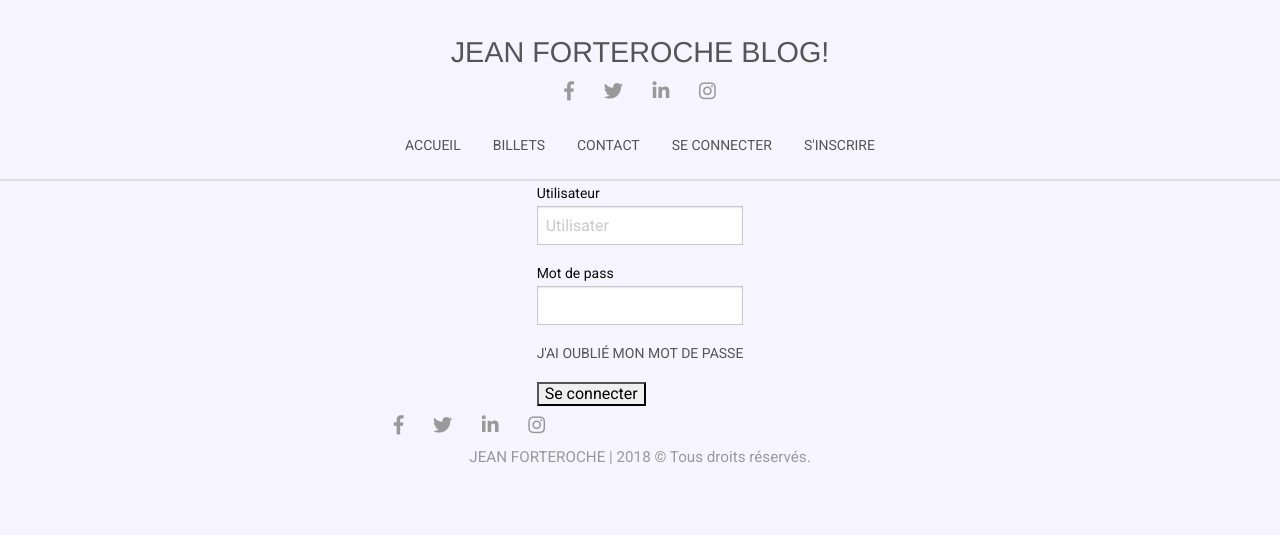
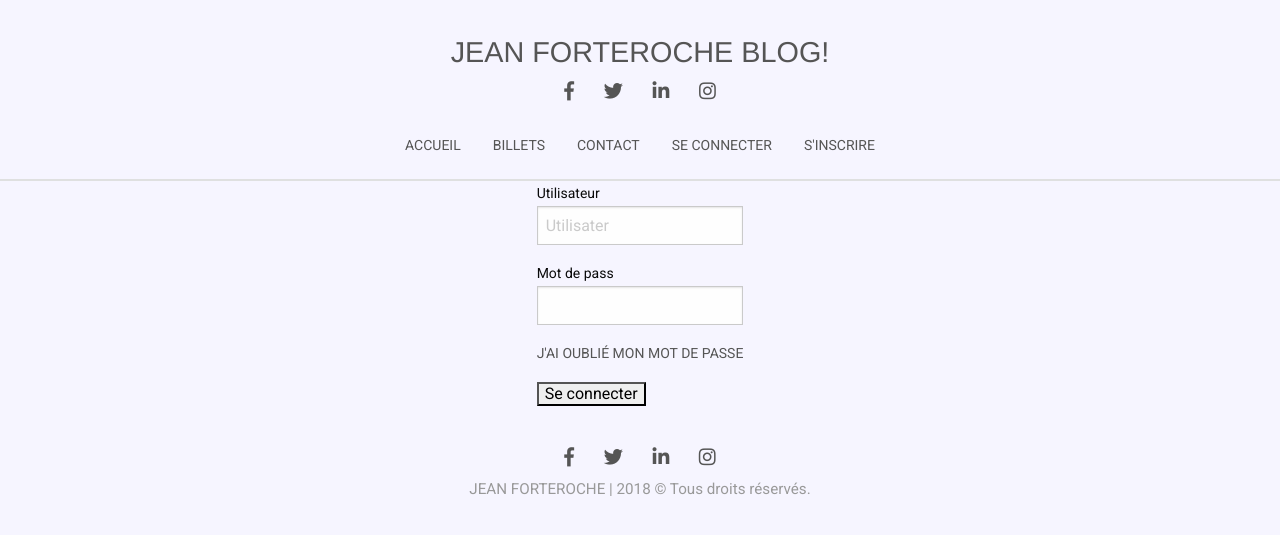
Before and after one commit to WarryPro/Projet3, a PHP site: page /index.php?action=connexion in a window 1280 px wide. Shown: the top 535 px of the page. Run offline with PHP 8.4, Linux system fonts and the light colour scheme; some libraries are stand-ins or nearby versions.

Commit message:
compilé le code des differents fichiers .scss

```diff
--- a/public/css/styles.css
+++ b/public/css/styles.css
@@ -101,13 +101,13 @@ span:hover {
 .reseaux-socieux .reseau-link {
   line-height: 2;
   font-size: 1.2rem;
-  color: #999999;
+  color: #555555;
   padding: 0 0.8rem;
 }
 
 /* line 7, public/scss/blocks/reseaux.scss */
 .reseaux-socieux .reseau-link:hover {
-  color: #555555;
+  color: #999999;
 }
 
 /* line 2, public/scss/blocks/main.scss */
@@ -126,17 +126,17 @@ span:hover {
   margin: 0.5rem 0 1rem;
 }
 
-/* line 13, public/scss/blocks/main.scss */
+/* line 12, public/scss/blocks/main.scss */
 .card .card__btns {
   justify-content: space-between;
 }
 
-/* line 19, public/scss/blocks/main.scss */
+/* line 18, public/scss/blocks/main.scss */
 .main-container {
   padding: 3rem 0;
 }
 
-/* line 21, public/scss/blocks/main.scss */
+/* line 20, public/scss/blocks/main.scss */
 .main-container .btn-primary {
   padding: 0.5rem 1rem;
   color: #555555;
@@ -144,57 +144,68 @@ span:hover {
   border-radius: 5px;
 }
 
-/* line 26, public/scss/blocks/main.scss */
+/* line 25, public/scss/blocks/main.scss */
 .main-container .btn-primary:hover {
   color: #fff;
   background-color: #555555;
 }
 
-/* line 31, public/scss/blocks/main.scss */
+/* line 30, public/scss/blocks/main.scss */
 .main-container .news-container {
   padding: 3rem 0;
 }
 
-/* line 34, public/scss/blocks/main.scss */
+/* line 33, public/scss/blocks/main.scss */
 .main-container .news-container .news-title h1 {
   font-size: 1.8rem;
   line-height: 0.5;
 }
 
-/* line 38, public/scss/blocks/main.scss */
+/* line 37, public/scss/blocks/main.scss */
 .main-container .news-container .news-title .news-date {
   color: rgba(153, 153, 153, 0.6);
   font-size: 0.7em;
 }
 
-/* line 43, public/scss/blocks/main.scss */
+/* line 42, public/scss/blocks/main.scss */
 .main-container .news-container .news-content {
   padding: 1rem 0;
 }
 
-/* line 49, public/scss/blocks/main.scss */
+/* line 48, public/scss/blocks/main.scss */
 .form-comments {
   padding: 0;
 }
 
-/* line 52, public/scss/blocks/main.scss */
+/* line 51, public/scss/blocks/main.scss */
 .subtitle {
   font-size: 1.5rem;
 }
 
-/* line 56, public/scss/blocks/main.scss */
+/* line 55, public/scss/blocks/main.scss */
 .btn-form {
   width: 100%;
   background-color: transparent;
 }
 
-/* line 61, public/scss/blocks/main.scss */
+/* line 60, public/scss/blocks/main.scss */
 .container-comments {
   padding: 5rem 0;
 }
 
-/* line 63, public/scss/blocks/main.scss */
+/* line 62, public/scss/blocks/main.scss */
 .container-comments .comment-date {
   font-size: 0.7rem;
   color: rgba(153, 153, 153, 0.7);
 }
+
+/* line 1, public/scss/blocks/footer.scss */
+.container-footer {
+  justify-content: center;
+  padding: 2rem 0;
+}
+
+/* line 5, public/scss/blocks/footer.scss */
+.container-footer .copyright {
+  margin: 0;
+}
```
